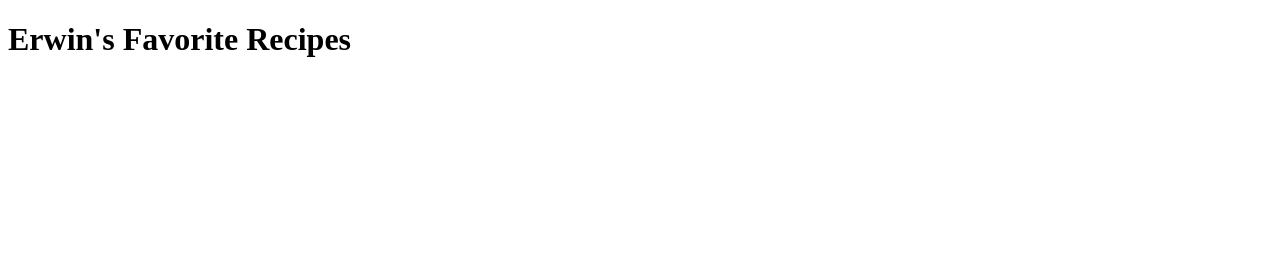
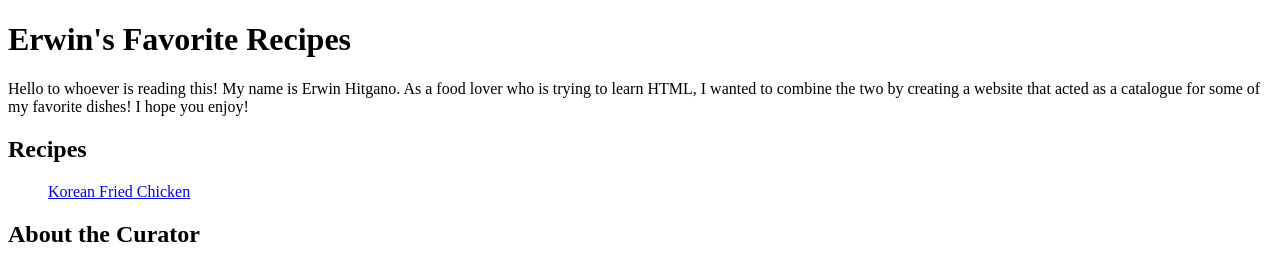
Before and after one commit to Hitgan0/odin-recipes, a plain HTML site: page index.html in a window 1280 px wide. Drawn offline with Linux system fonts and the light colour scheme.

Commit message:
Created koreanFriedChicken subpage and a link in index.html to go to it
Created the page for koreanFriedChicken and included a link in index.html to navigate to it, and a link in the koreanFriedChicken page to go back to index.html

```diff
--- a/index.html
+++ b/index.html
@@ -7,5 +7,12 @@
 
     <body>
         <h1>Erwin's Favorite Recipes</h1>
+        <p>Hello to whoever is reading this! My name is Erwin Hitgano. As a food lover who is trying to learn HTML, I wanted to combine the two by creating a website that acted as a catalogue for some of my favorite dishes! I hope you enjoy!</p>
+
+        <h2>Recipes</h2>
+        <ul>
+            <a href = "./recipes/koreanFriedChicken.html">Korean Fried Chicken</a>
+        </ul>
+        <h2>About the Curator</h2>
     </body>
 </html>
```
Also changed, not shown: recipes/koreanFriedChicken.html (added, +13 -0 lines), 1 other file.
